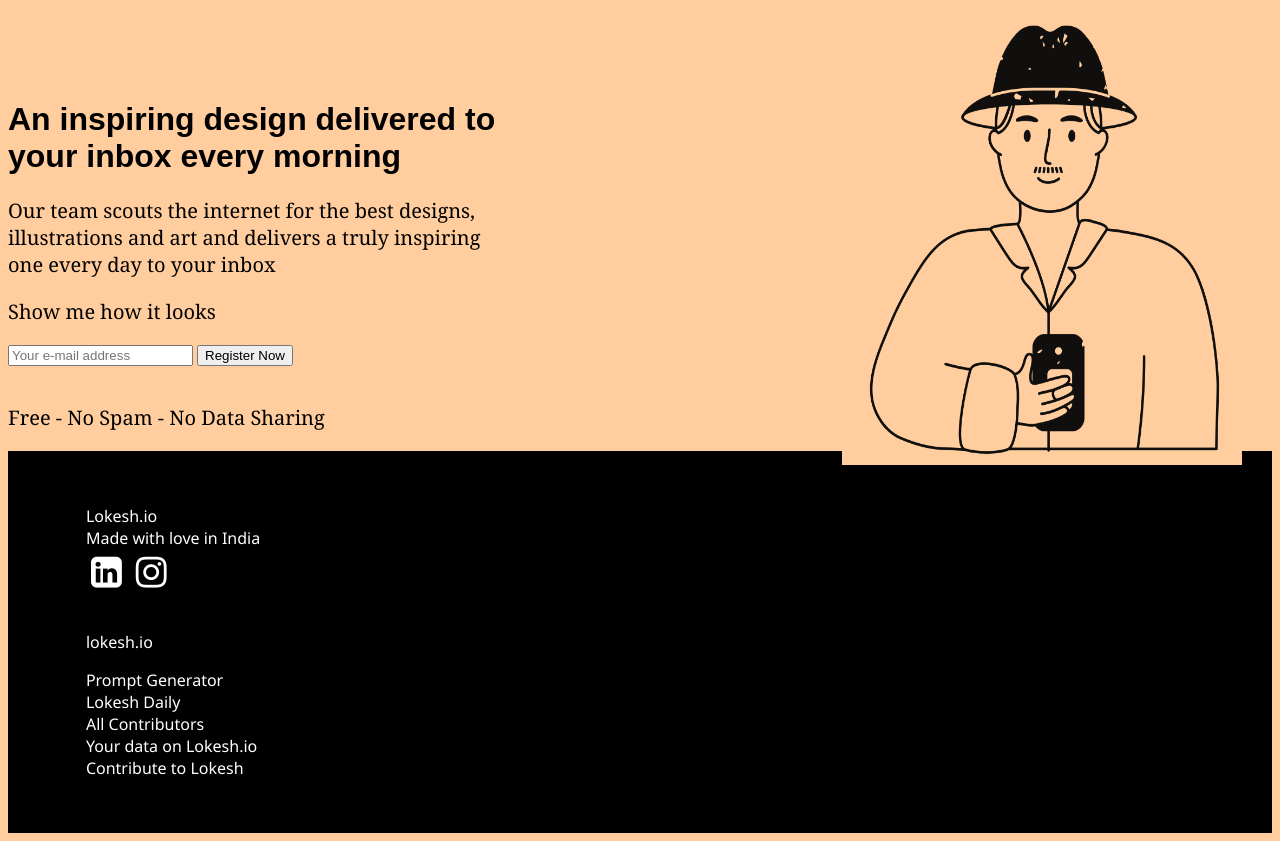
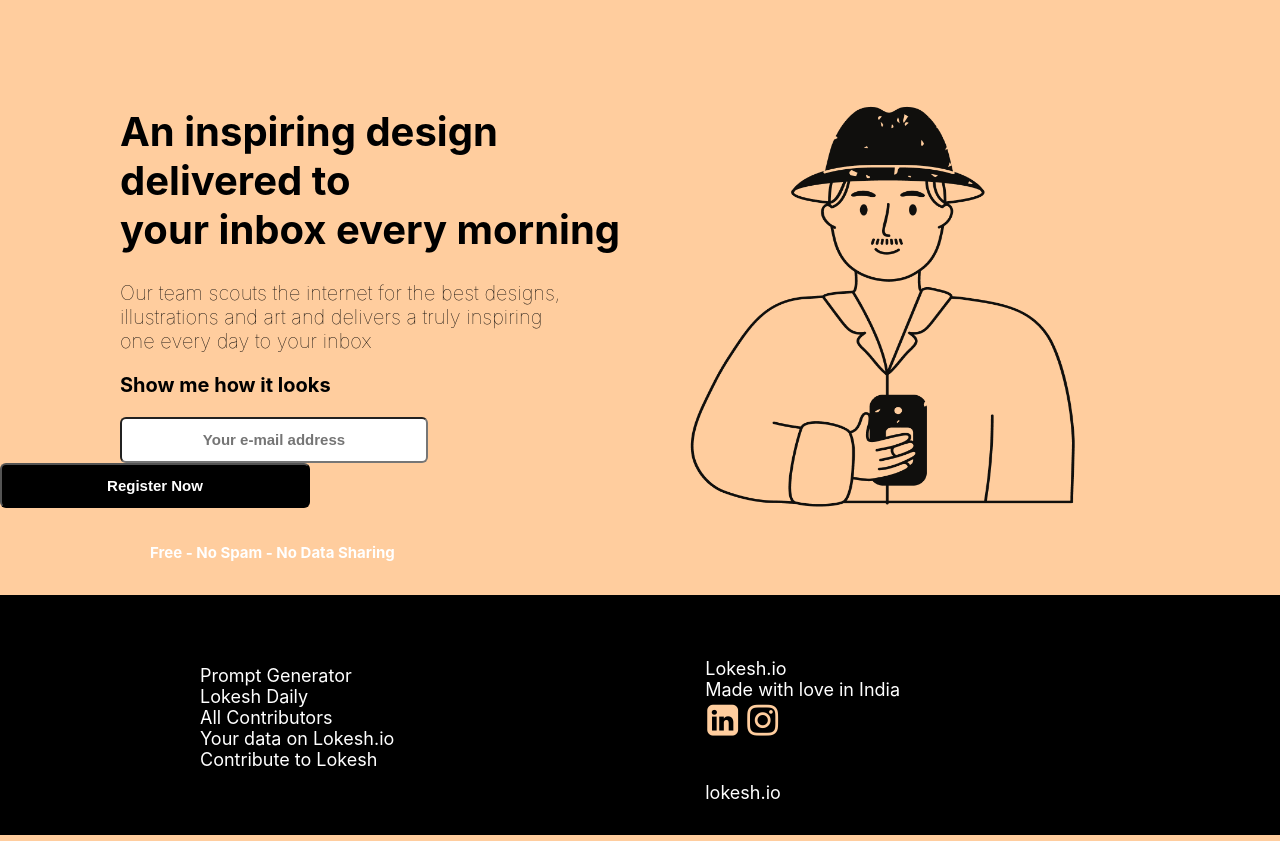
Before and after one commit to lokesh-7977/Landing_Page, a plain HTML site: page index.html in a window 1280 px wide. Drawn offline with Linux system fonts and the light colour scheme.

Commit message:
style.css

```diff
--- a/style.css
+++ b/style.css
@@ -1,76 +1,91 @@
 body{
-
-        background: #FFCD9E;
+    margin: 0;
+    font-family: 'Inter', sans-serif;
+    background: #FFCD9E;
+    display: flexbox;
 }
-h1 {
-    font-family: Arial, Helvetica, sans-serif;
-    font-weight: bolder;
-    font-size: 2em;
-    padding-top: 80px;
-}
-p{
-    font-family: Georgia, 'Times New Roman', Times, serif;
-    font-size: 20px;
-    font-weight: 0;
-    color: black;
-}
-.parasmall{
-    font-size: medium;
-    font-weight: 700;
-}
-#input-mail {
-    width:300px;
-    height: 60px;
-    text-align: center;
-    border: 3px solid black;
-    font-weight: 700;
-    margin-top: 15px;
+.header{
+    background: #FFCD9E;
+    height: 550px;
 }
 
-#subbtn {
-    width: 200px;
-    height: 70px;
-    border: 1px solid black;
-    border-radius: 7px;
-    color: white;
-    font-weight: 700;
-    background-color: black;
-}
-#plast{
-    font-size: medium;
-    font-weight: 600;
-    color: white;
-    padding-left: 50px;
-    position: absolute;
-}
-img {
-    margin-right: 30px;
-    margin-top: -6px;
+img{
+    width:440px;
+    height:420px;
     float: right;
-    width: 400px ;
-    height: 450px;
-    position: relative;
-}
-.main{
-    margin: 70px 140px 160px 180px;
-    background: #FFCD9E;
-}
-li{
+    margin-right: 180px;
+    padding-top: 70px;
 
-    list-style: none;
-    font-family:'Segoe UI', Tahoma, Geneva, Verdana, sans-serif;
 }
 
-.footer{
+h1{
+    padding-top: 80px;
+    font-weight: bolder;
+    font-size: 40px;
+    margin-left: 120px;
 
-    background:black;
-    padding: 3%;
-    color:white;
 }
-i {
-    margin: 5px;
+.para {
+    font-size: 20px;
+    font-weight: lighter;
+    margin-left: 120px;
 }
-.left {
-    float: left;
-    width: 73%;
+
+.tag {
+    font-size: 20px;
+    font-weight: bolder;
+    margin-left: 120px;
 }
+input{
+    width: 300px;
+    height: 40px;
+    font-size: 15px;
+    font-weight: bold;
+    margin-left: 120px;
+    text-align: center;
+    border-radius: 6px;
+}
+button {
+    width: 310px;
+    height: 45px;
+    font-size: 15px;
+    font-weight: bolder;
+    background-color: black;
+    text-align: center;
+    color: white;
+    border-radius: 6px;
+}
+.bold{
+    font-weight: bolder;
+    color: white;
+    font-size: 15px;
+    margin-left: 150px;
+}
+.footer {
+    height: 240px;
+    font-size: 1.2rem;
+    background: black;
+    color: white;
+}
+.f-right {
+    padding-top: 70px;
+    padding-left: 200px;
+    font-size: large;
+
+}
+.f-left {
+    padding-top: 45px;
+    float:right;
+    margin-right: 380px;
+    font-size: large;
+}
+
+li{
+    list-style-type: none;
+}
+
+i{
+    margin-top: 5px;
+    margin: 2px;
+    color: #FFCD9E;
+}
```
